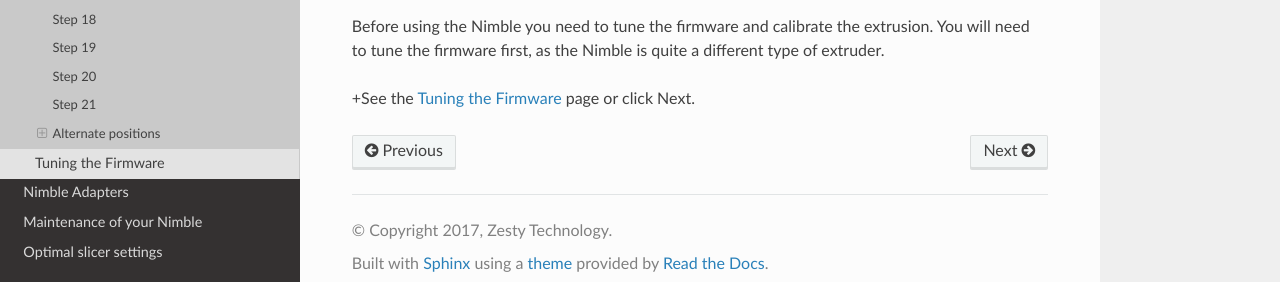
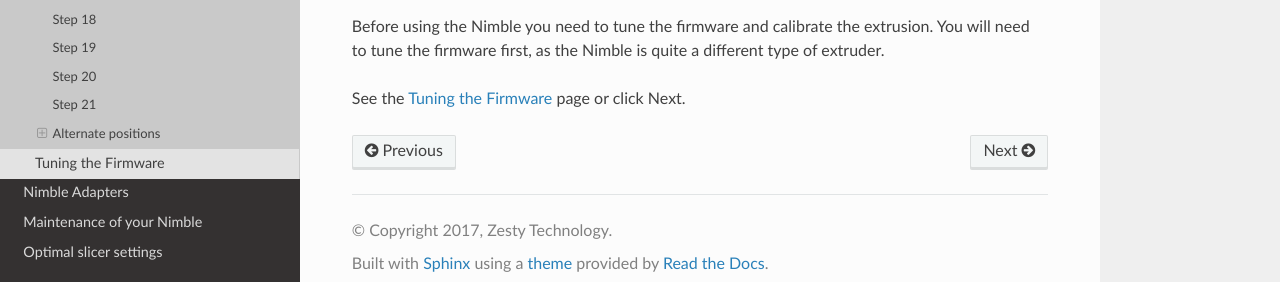
Before and after one commit to ZestyTechnology/zesty-docs, a Sphinx documentation site: the page built from docs/nimble_dual/assembly.rst, in a window 1280 px wide and 900 px high, scrolled down 15014 px. Shown: the part 600-882 px from the top of the window. Built offline with Sphinx 7.4.7 and the Read the Docs theme 2.0.0, drawn with Linux system fonts in a browser that asks for light colours; pages that are not in the unit, such as notebooks, are missing from menus.

```diff
--- a/docs/nimble_dual/assembly.rst
+++ b/docs/nimble_dual/assembly.rst
@@ -360,4 +360,4 @@ Tuning the Firmware
 
 Before using the Nimble you need to tune the firmware and calibrate the extrusion. You will need to tune the firmware first, as the Nimble is quite a different type of extruder.
 
-+See the :doc:`Tuning the Firmware<./tuning>` page or click Next.
+See the :doc:`Tuning the Firmware<./tuning>` page or click Next.
```
